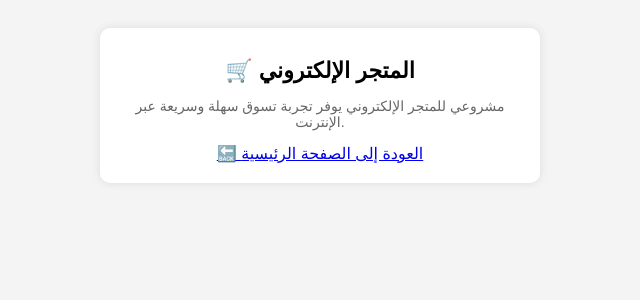
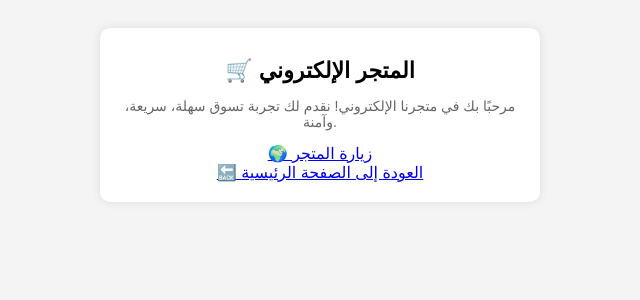
Before and after one commit to Samer7667/my-portfolio, a Flask app: page /ecommerce in a window 1280 px wide. Shown: the top 300 px of the page, without its empty margins (320-960 px from the left). Run offline with Flask 3, Linux system fonts and the light colour scheme.

Commit message:
Initial commit

```diff
--- a/templates/ecommerce.html
+++ b/templates/ecommerce.html
@@ -9,7 +9,13 @@
 <body>
     <div class="container">
         <h1>🛒 المتجر الإلكتروني</h1>
-        <p>مشروعي للمتجر الإلكتروني يوفر تجربة تسوق سهلة وسريعة عبر الإنترنت.</p>
+        <p>مرحبًا بك في متجرنا الإلكتروني! نقدم لك تجربة تسوق سهلة، سريعة، وآمنة.</p>
+
+        <!-- ✅ زر لزيارة موقع المتجر على Render -->
+        <a href="https://timora.onrender.com" target="_blank">🌍 زيارة المتجر</a>
+
+        <br>
+
         <a href="/">🔙 العودة إلى الصفحة الرئيسية</a>
     </div>
 </body>
--- a/templates/taxi.html
+++ b/templates/taxi.html
@@ -10,6 +10,12 @@
     <div class="container">
         <h1>🚖 موقع التاكسي</h1>
         <p>مشروع التاكسي هو منصة لحجز السيارات عبر الإنترنت بسهولة وأمان.</p>
+
+        <!-- ✅ إضافة زر لزيارة الموقع على Render -->
+        <a href="https://fayzo.onrender.com" target="_blank">🌍 زيارة الموقع</a>
+
+        <br>
+
         <a href="/">🔙 العودة إلى الصفحة الرئيسية</a>
     </div>
 </body>
```
